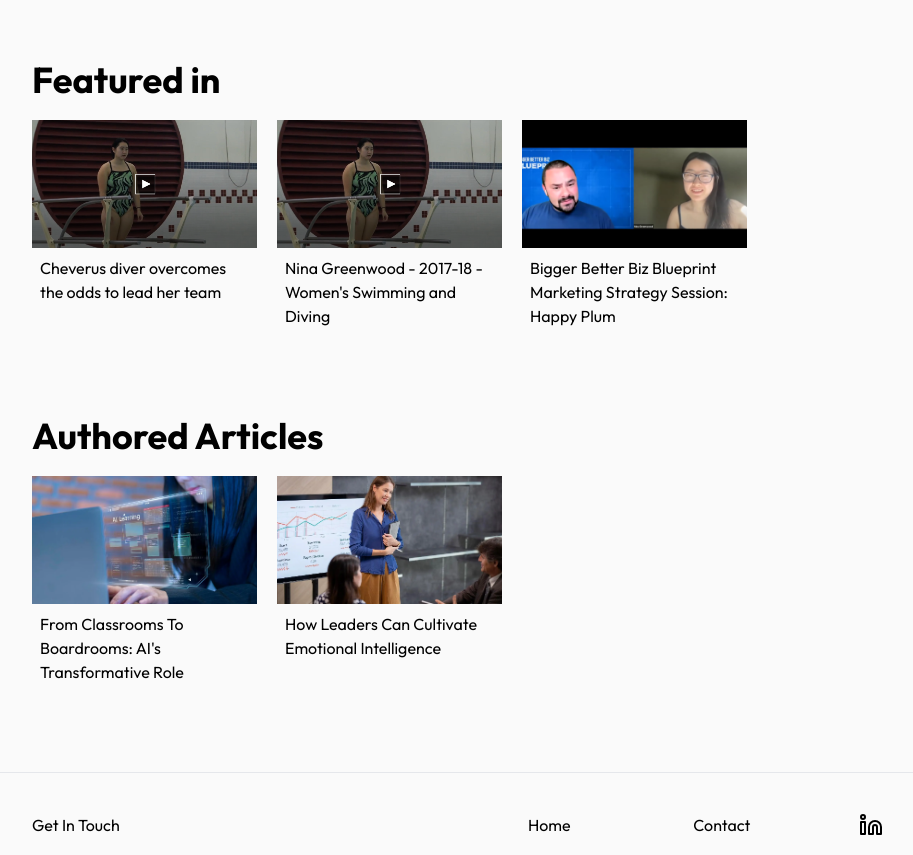
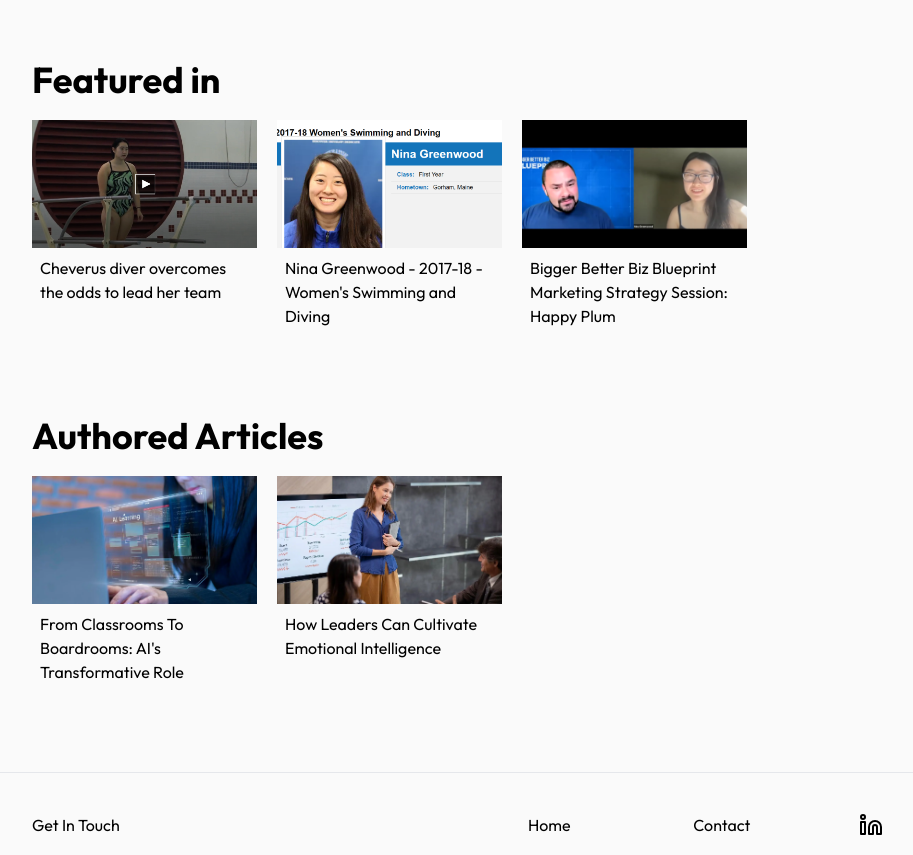
Before and after one commit to PirateKing55/nina-portfolio, a Next.js app: page / in a window 1280 px wide. Shown: the part 1580-2435 px from the top of the page, without its empty margins (128-1041 px from the left). Built offline with nearby package versions, Linux system fonts and the light colour scheme.

Commit message:
Update media.tsx

```diff
--- a/src/components/media.tsx
+++ b/src/components/media.tsx
@@ -17,7 +17,7 @@ export default function Media() {
         },
         {
             link: "https://wheatoncollegelyons.com/sports/womens-swimming-and-diving/roster/nina-greenwood/4221",
-            src: "/media/nina_swimming_cheverus.png",
+            src: "/media/nina_2017-18.png",
             title: "Nina Greenwood - 2017-18 - Women's Swimming and Diving",
         },
         {
```
